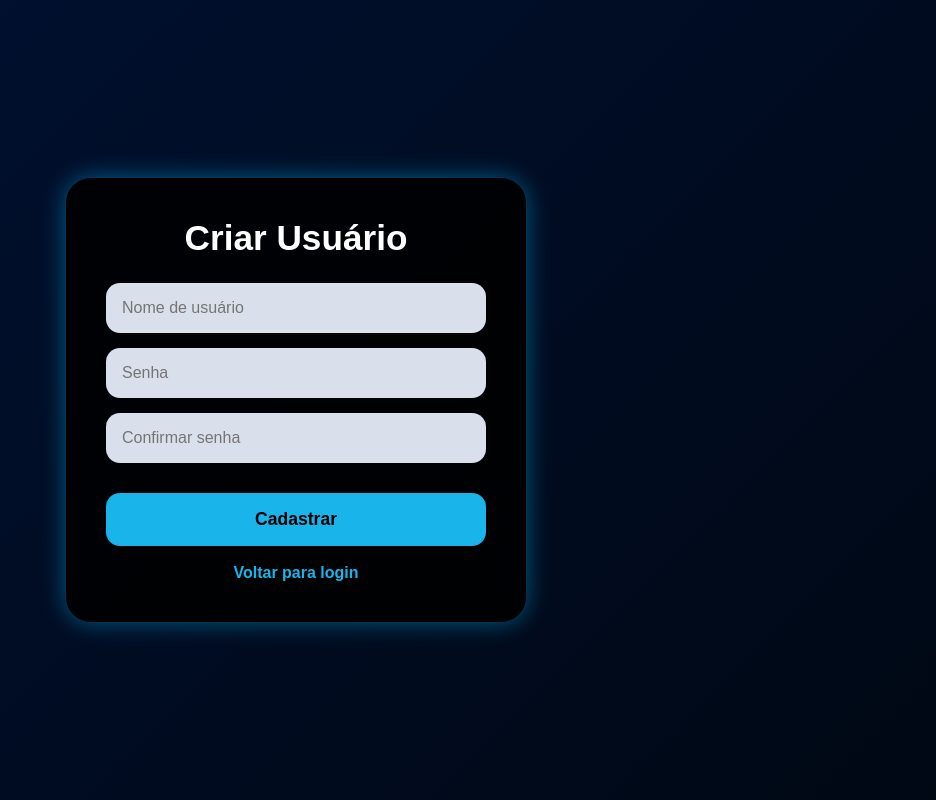
After one commit to Arthur-wz/projeto-quiz-SOS, a Django app: page /criar-usuario/ in a window 1280 px wide. The commit adds this page. Shown: the whole page, without its empty margins (344-1280 px from the left). Run offline with Django 5.2, Linux system fonts and the light colour scheme.

Commit message:
att 1 back/front

```diff
--- /dev/null
+++ b/quiz/templates/criar_usuario.html
@@ -0,0 +1,112 @@
+<!DOCTYPE html>
+<html lang="pt-br">
+<head>
+    <meta charset="UTF-8">
+    <meta name="viewport" content="width=device-width, initial-scale=1.0">
+    <title>Criar Usuário</title>
+
+    <style>
+        * {
+            margin: 0;
+            padding: 0;
+            box-sizing: border-box;
+        }
+
+        body {
+            font-family: Arial, sans-serif;
+            background: linear-gradient(135deg, #001133, #000814);
+            color: white;
+            display: flex;
+            justify-content: center;
+            align-items: center;
+            min-height: 100vh;
+        }
+
+        .box {
+            background: rgba(0, 0, 0, 0.9);
+            padding: 40px;
+            border-radius: 25px;
+            text-align: center;
+            box-shadow: 0 0 25px rgba(0, 195, 255, 0.45);
+            width: 460px;
+            max-width: 90%;
+        }
+
+        h2 {
+            font-size: 2.2rem;
+            margin-bottom: 25px;
+        }
+
+        input {
+            display: block;
+            width: 100%;
+            margin: 15px 0;
+            padding: 16px;
+            border: none;
+            border-radius: 14px;
+            font-size: 1rem;
+            outline: none;
+            background: #d9dfeb;
+            color: black;
+        }
+
+        button {
+            width: 100%;
+            margin-top: 15px;
+            padding: 16px;
+            border: none;
+            border-radius: 14px;
+            background: #19b5ea;
+            color: black;
+            font-size: 1.1rem;
+            font-weight: bold;
+            cursor: pointer;
+            transition: 0.3s;
+        }
+
+        button:hover {
+            background: #0c9fd1;
+            transform: scale(1.02);
+        }
+
+        .voltar {
+            display: inline-block;
+            margin-top: 18px;
+            color: #19b5ea;
+            text-decoration: none;
+            font-weight: bold;
+        }
+
+        .voltar:hover {
+            text-decoration: underline;
+        }
+
+        .erro {
+            color: #ff4d4d;
+            margin-top: 14px;
+            font-weight: bold;
+        }
+    </style>
+</head>
+<body>
+
+    <div class="box">
+        <h2>Criar Usuário</h2>
+
+        <form method="POST">
+            {% csrf_token %}
+            <input type="text" name="username" placeholder="Nome de usuário" required>
+            <input type="password" name="password" placeholder="Senha" required>
+            <input type="password" name="confirmar_password" placeholder="Confirmar senha" required>
+            <button type="submit">Cadastrar</button>
+        </form>
+
+        <a href="/login/" class="voltar">Voltar para login</a>
+
+        {% if erro %}
+            <p class="erro">{{ erro }}</p>
+        {% endif %}
+    </div>
+
+</body>
+</html>
--- a/quiz/urls.py
+++ b/quiz/urls.py
@@ -4,5 +4,6 @@ from . import views
 urlpatterns = [
     path('', views.home, name='home'),
     path('login/', views.login_view, name='login'),
+    path('criar-usuario/', views.criar_usuario, name='criar_usuario'),
     path('jogo/', views.jogo, name='jogo'),
 ]
--- a/quiz/views.py
+++ b/quiz/views.py
@@ -1,6 +1,7 @@
 from django.shortcuts import render, redirect
 from django.contrib.auth import authenticate, login
 from django.contrib.auth.decorators import login_required
+from django.contrib.auth.models import User
 from .models import Pergunta
 import random
 
@@ -20,9 +21,39 @@ def login_view(request):
             login(request, user)
             return redirect('/jogo/')
         else:
-            return render(request, 'login.html', {'erro': 'Usuário ou senha inválidos'})
+            return render(request, 'login.html', {
+                'erro': 'Usuário ou senha inválidos'
+            })
 
     return render(request, 'login.html')
+
+
+def criar_usuario(request):
+    if request.method == 'POST':
+        username = request.POST.get('username')
+        password = request.POST.get('password')
+        confirmar_password = request.POST.get('confirmar_password')
+
+        if not username or not password or not confirmar_password:
+            return render(request, 'criar_usuario.html', {
+                'erro': 'Preencha todos os campos.'
+            })
+
+        if password != confirmar_password:
+            return render(request, 'criar_usuario.html', {
+                'erro': 'As senhas não coincidem.'
+            })
+
+        if User.objects.filter(username=username).exists():
+            return render(request, 'criar_usuario.html', {
+                'erro': 'Esse nome de usuário já existe.'
+            })
+
+        User.objects.create_user(username=username, password=password)
+
+        return redirect('/login/')
+
+    return render(request, 'criar_usuario.html')
 
 
 @login_required
@@ -40,10 +71,13 @@ def jogo(request):
         pergunta_id = request.session.get('pergunta_id')
 
         if pergunta_id:
-            pergunta_anterior = Pergunta.objects.get(id=pergunta_id)
+            try:
+                pergunta_anterior = Pergunta.objects.get(id=pergunta_id)
 
-            if resposta == pergunta_anterior.resposta_correta:
-                request.session['pontos'] += 1
+                if resposta == pergunta_anterior.resposta_correta:
+                    request.session['pontos'] += 1
+            except Pergunta.DoesNotExist:
+                pass
 
     pergunta = random.choice(perguntas)
     request.session['pergunta_id'] = pergunta.id
```
Also changed, not shown: quiz/templates/login.html (+63 -17 lines), 1 other file.
